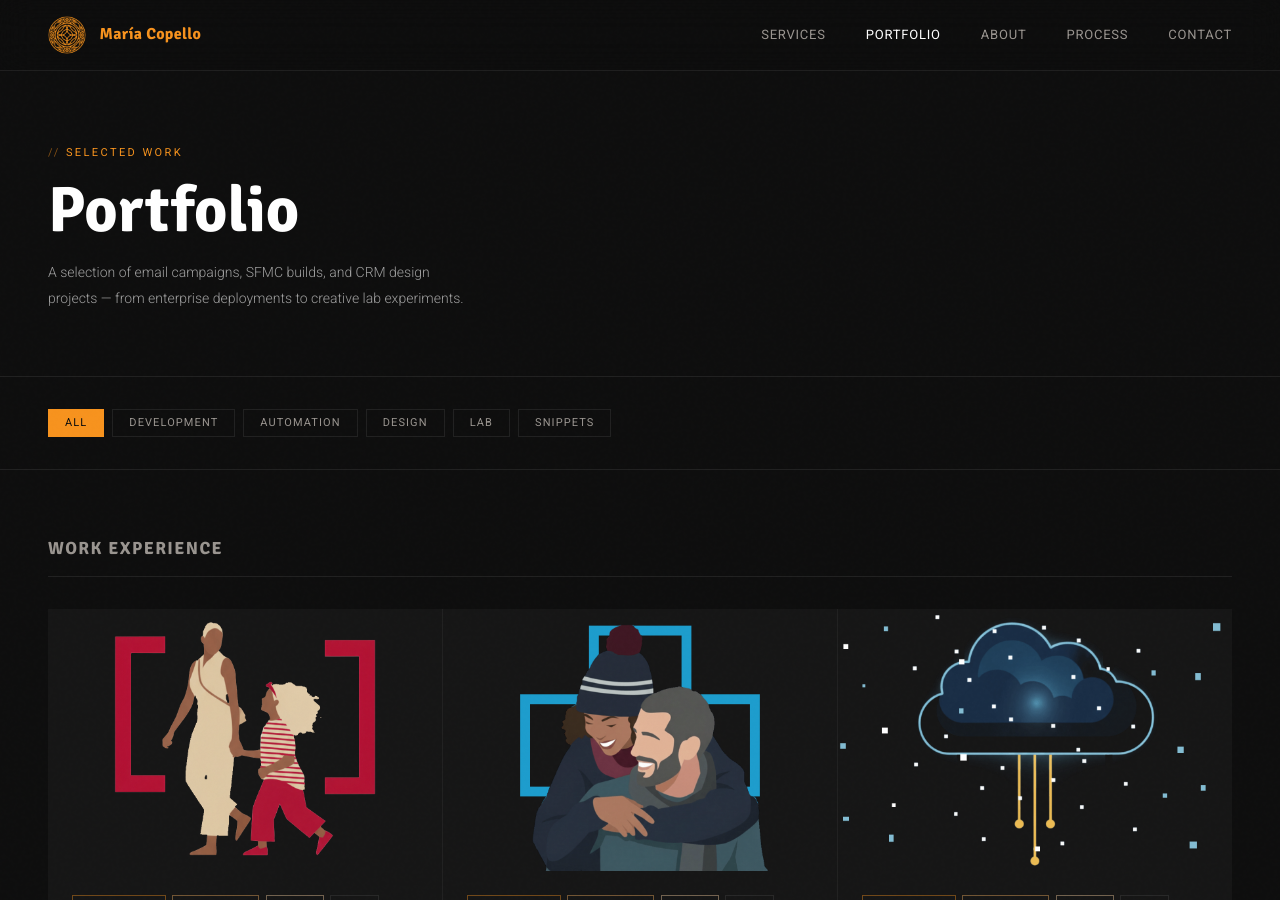
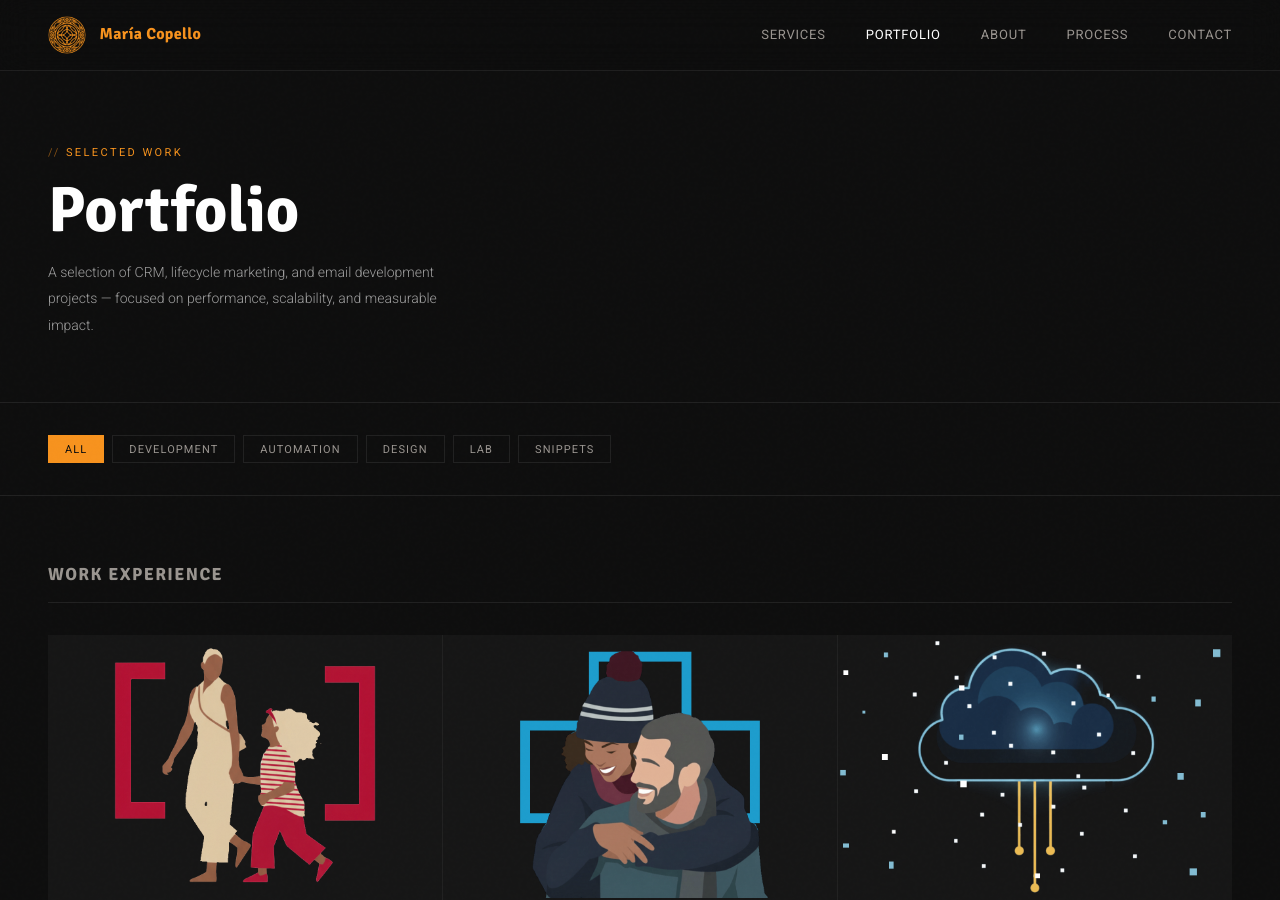
Before and after one commit to mabecoart/github.io, a Jekyll site: the page built from portfolio.html, in a window 1280 px wide and 900 px high. Built offline with Jekyll 4.4.1, drawn with Linux system fonts in a browser that asks for light colours.

Commit message:
Update portfolio description and subtitle

```diff
--- a/portfolio.html
+++ b/portfolio.html
@@ -2,14 +2,14 @@
 layout: base
 title: Portfolio
 nav: portfolio
-description: Selected email campaigns, SFMC builds, and CRM design projects by María Copello.
+description: Selected CRM, lifecycle marketing, and email development projects by María Copello.
 ---
 
 <header class="page-header">
   <div>
     <p class="page-eyebrow anim-1">Selected Work</p>
     <h1 class="page-title anim-2">Portfolio</h1>
-    <p class="page-subtitle anim-3">A selection of email campaigns, SFMC builds, and CRM design projects — from enterprise deployments to creative lab experiments.</p>
+    <p class="page-subtitle anim-3">A selection of CRM, lifecycle marketing, and email development projects — focused on performance, scalability, and measurable impact.</p>
   </div>
 </header>
 
```
